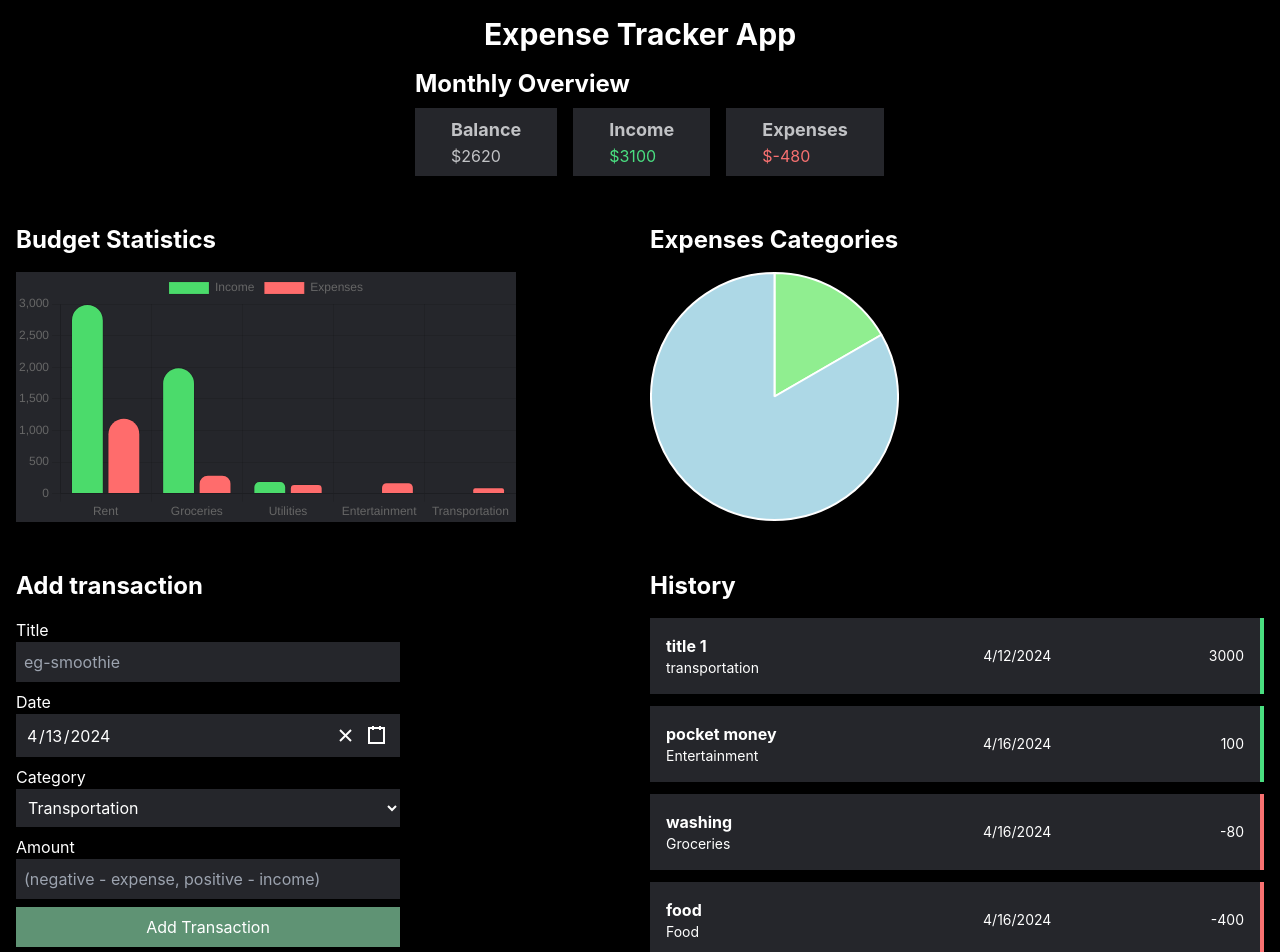
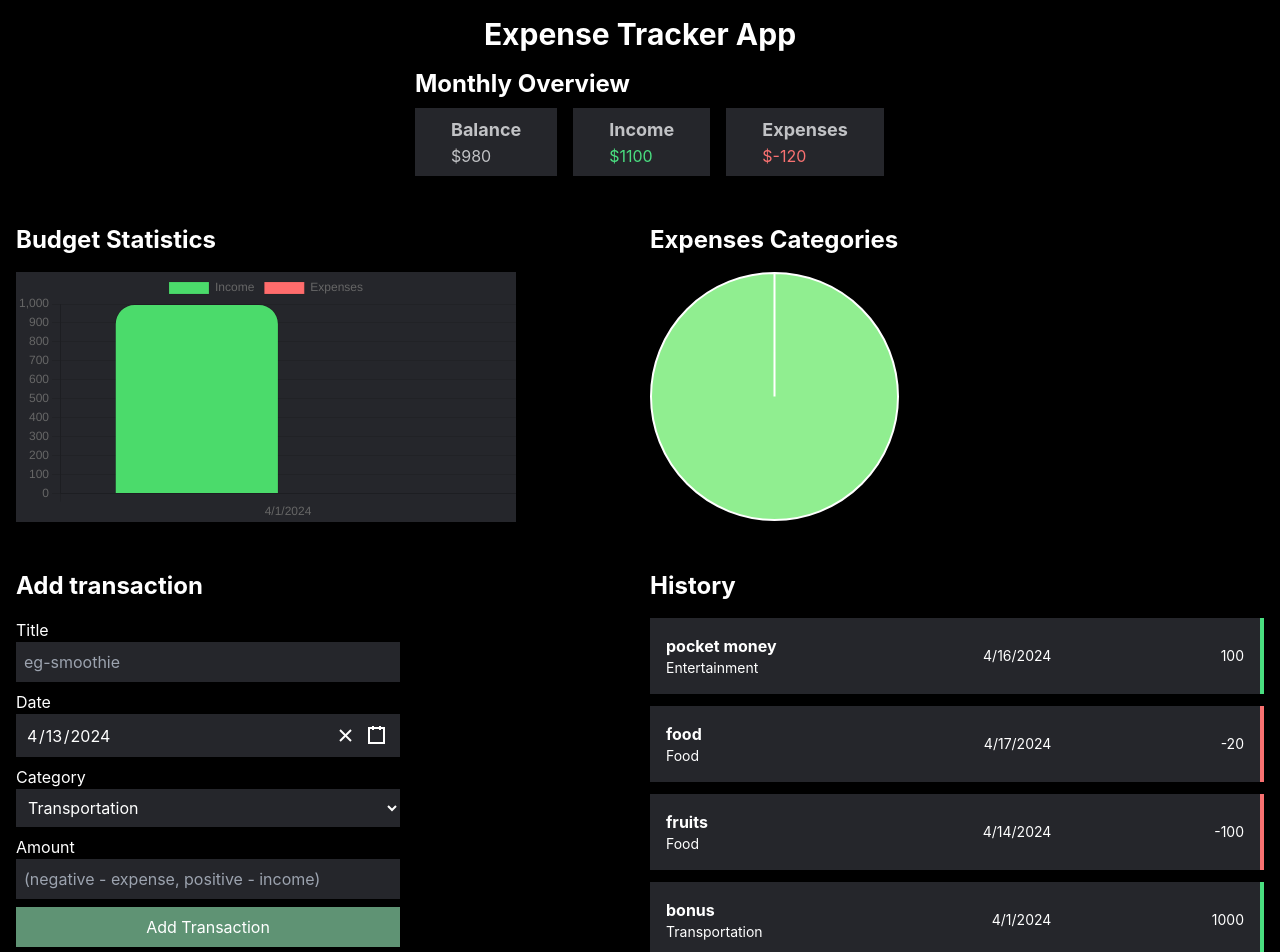
Before and after one commit to gloriabee/react-money-tracker, a React (Create React App) app: page / in a window 1280 px wide. Shown: the top 952 px of the page. Built offline with nearby package versions, Linux system fonts and the light colour scheme; data requests are answered from the project's data file.

Commit message:
bar chart feature added

```diff
--- a/src/App.js
+++ b/src/App.js
@@ -55,7 +55,7 @@ function App() {
       </h1>
       <Overview transactions={transactions}/>
       <div className="stats-container mt-12 flex lg:justify-between  justify-center flex-wrap md:flex-nowrap">
-       <BudgetStats/>
+       <BudgetStats transactions={transactions}/>
        <CategoriesStats transactions={transactions}/>
       </div>
 
--- a/src/components/Bar.js
+++ b/src/components/Bar.js
@@ -8,7 +8,7 @@ import {
     Tooltip,
     Legend
 } from "chart.js";
-import { barChartData } from "../FAKE_DATA";
+
 
 ChartJS.register(
     CategoryScale,
@@ -19,7 +19,48 @@ ChartJS.register(
     Legend
 )
 
-export const BarChart=()=>{
+export const BarChart=({transactions})=>{
+    const today=new Date();
+    const filteredTransactions= transactions.filter(t=>{
+        const transactionDate=new Date(t.date);
+        return transactionDate<=today;
+    })
+   const groupedTransactions=filteredTransactions.reduce((acc,transaction)=>{
+    const date=transaction.date;
+    const amount=parseFloat(transaction.amount);
+
+    acc[date]=acc[date] || {income:0,expenses:0};
+    if(amount>0){
+        acc[date].income+=amount;
+    }else if(amount<0){
+        acc[date].expenses-=amount;
+    }
+    return acc;
+   },{});
+
+   const labels=Object.keys(groupedTransactions).sort((a,b)=>new Date(a)-new Date(b));
+   const income=labels.map(date => groupedTransactions[date].income);
+   const expenses=labels.map(date => groupedTransactions[date].expenses);
+    const barChartData={
+        labels:labels,
+        datasets:[
+            {
+                label: "Income",
+                data:income,
+                backgroundColor:["#4BDB6B"],
+                borderWidth:1,
+                borderRadius:20
+            },
+            {
+                label: "Expenses",
+                data:expenses,
+                backgroundColor:["#FF6C6C"],
+                borderWidth:1,
+                borderRadius:20
+            }
+        ]
+    }
+
     const options={}
     return <Bar options={options} data={barChartData}/>
 }
--- a/src/components/BudgetStats.js
+++ b/src/components/BudgetStats.js
@@ -1,12 +1,12 @@
 import React from 'react'
 import {BarChart} from '../components/Bar';
 
-export default function budgetStats() {
+export default function budgetStats({transactions}) {
   return (
     <div className='md:w-1/2 lg:mr-5 md:mr-5 mb-4 md:mb-0'>
       <h1 className="text-2xl text-white font-bold">Budget Statistics</h1>
       <div className='bg-cardBg md:max-w-[500px] mt-4'>
-        <BarChart/>
+        <BarChart transactions={transactions}/>
       </div>
     </div>
 
--- a/src/components/Form.js
+++ b/src/components/Form.js
@@ -19,7 +19,10 @@ export default function Form({addTransaction}) {
     addTransaction(transaction);
 
     // clearing all input
-
+    setTitle('');
+    setAmount('');
+    setDate('');
+    setCategory('Transportation');
   }
 
   let handleDateChange=(selectedDate)=>{
--- a/src/components/Pie.js
+++ b/src/components/Pie.js
@@ -5,9 +5,6 @@ import {
     Legend,
     ArcElement
 } from "chart.js";
-// import { pieChartData } from "../FAKE_DATA";
-import { transactions } from "../data/db.json";
-
 ChartJS.register(
     Tooltip,
     Legend,
--- a/src/data/db.json
+++ b/src/data/db.json
@@ -1,12 +1,5 @@
 {
   "transactions": [
-    {
-      "id": 1,
-      "title": "title 1",
-      "category": "transportation",
-      "date": "4/12/2024",
-      "amount": 3000
-    },
     {
       "id": 0.495324848690339,
       "title": "pocket money",
@@ -15,18 +8,25 @@
       "amount": "100"
     },
     {
-      "id": 0.5921892051664999,
-      "title": "washing",
-      "category": "Groceries",
-      "date": "4/16/2024",
-      "amount": "-80"
+      "id": 0.9820334457056661,
+      "title": "food",
+      "category": "Food",
+      "date": "4/17/2024",
+      "amount": "-20"
     },
     {
-      "id": 0.6099199494625973,
-      "title": "food",
+      "id": 0.47284807802203366,
+      "title": "fruits",
       "category": "Food",
-      "date": "4/16/2024",
-      "amount": "-400"
+      "date": "4/14/2024",
+      "amount": "-100"
+    },
+    {
+      "id": 0.7390067349925649,
+      "title": "bonus",
+      "category": "Transportation",
+      "date": "4/1/2024",
+      "amount": "1000"
     }
   ]
 }
```
